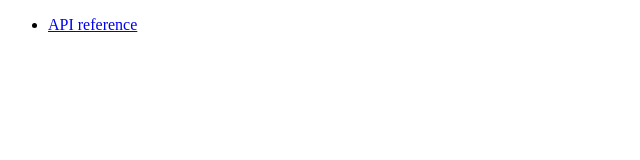
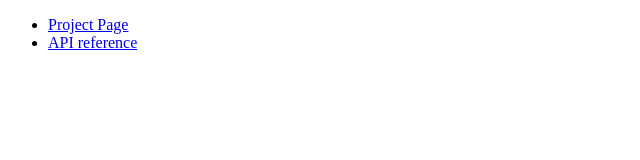
Before and after one commit to jsforce/jsforce-website, a plain HTML site: page index.html in a window 1280 px wide. Shown: the whole page, without its empty margins (0-640 px from the left). Drawn offline with Linux system fonts and the light colour scheme.

Commit message:
add project page url

```diff
--- a/index.html
+++ b/index.html
@@ -6,6 +6,9 @@
 <body>
   <ul>
     <li>
+      <a href="https://github.com/jsforce/jsforce">Project Page</a>
+    </li>
+    <li>
       <a href="/doc/">API reference</a>
     </li>
   </ul>
```
